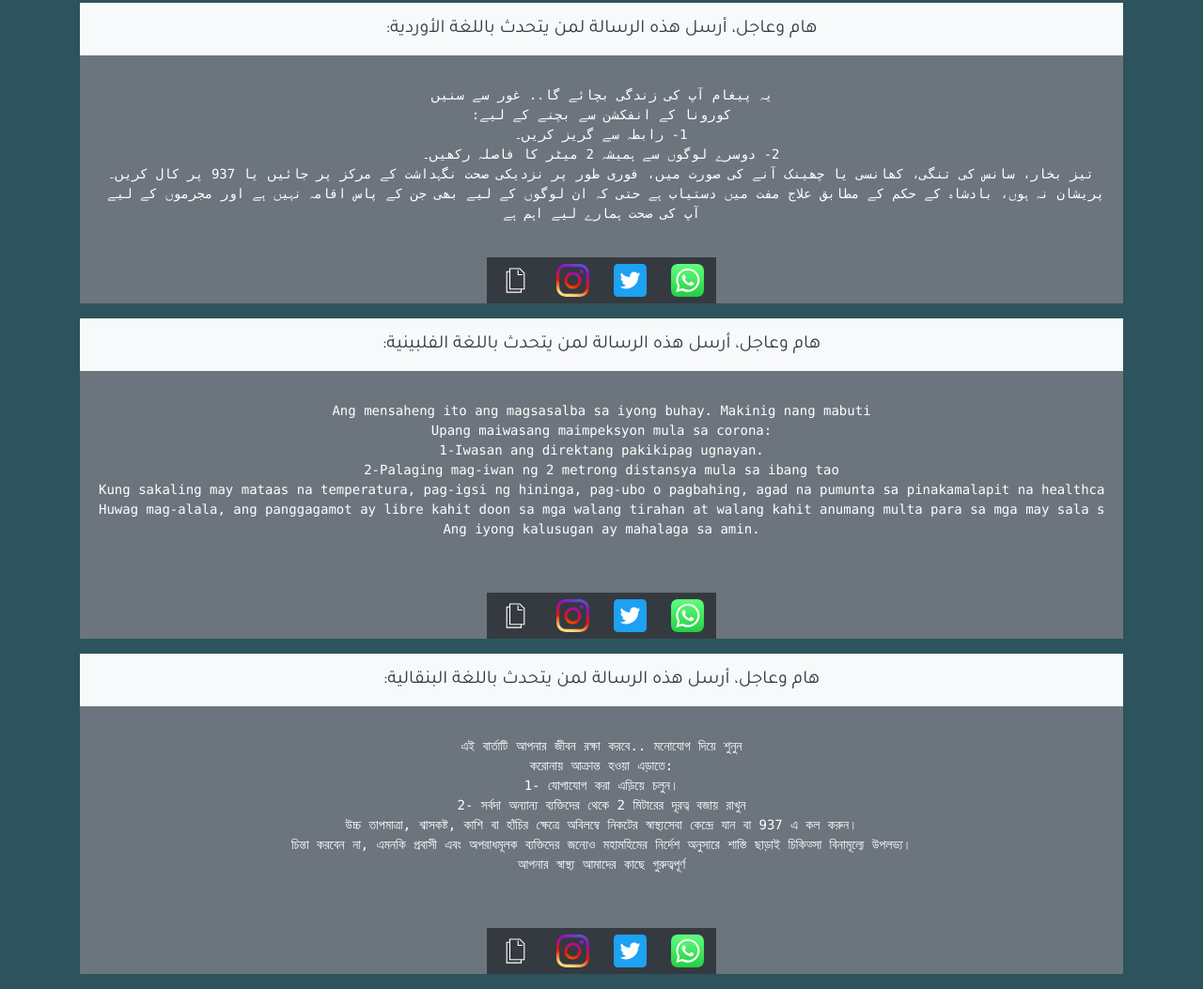
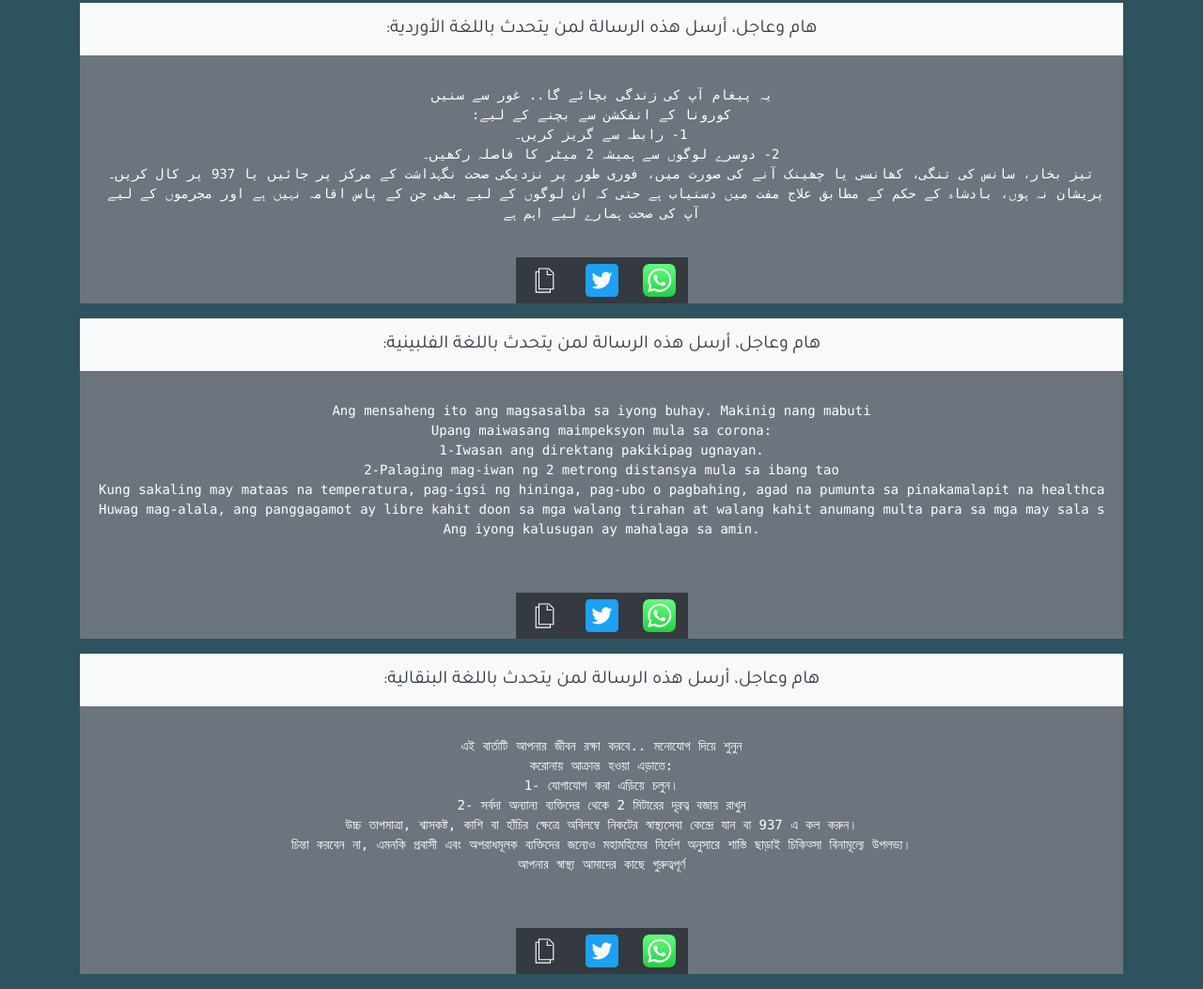
Before and after one commit to waleed-alfaifi/share-covid, a plain HTML site: page index.html in a window 1280 px wide. Shown: the part 155-1208 px from the top of the page at 94% size. Drawn offline with nearby package versions, Linux system fonts and the light colour scheme; some packages are replaced by stand-ins of ours; a script that the page names is missing.

Commit message:
remove instagram

```diff
--- a/index.html
+++ b/index.html
@@ -67,13 +67,6 @@
               alt="شارك على تويتر"
             />
           </button>
-          <button class="btn btn-dark rounded-0">
-            <img
-              class="button-image"
-              src="icons/instagram.svg"
-              alt="شارك على انستقرام"
-            />
-          </button>
           <button
             class="btn btn-dark rounded-0 clipboard-button"
             data-clipboard-target="#msg-1"
@@ -122,13 +115,6 @@ Ang iyong kalusugan ay mahalaga sa amin.
               class="button-image"
               src="icons/twitter.svg"
               alt="شارك على تويتر"
-            />
-          </button>
-          <button class="btn btn-dark rounded-0">
-            <img
-              class="button-image"
-              src="icons/instagram.svg"
-              alt="شارك على انستقرام"
             />
           </button>
           <button
@@ -180,13 +166,6 @@ Ang iyong kalusugan ay mahalaga sa amin.
               alt="شارك على تويتر"
             />
           </button>
-          <button class="btn btn-dark rounded-0">
-            <img
-              class="button-image"
-              src="icons/instagram.svg"
-              alt="شارك على انستقرام"
-            />
-          </button>
           <button
             class="btn btn-dark rounded-0 clipboard-button"
             data-clipboard-target="#msg-3"
```
